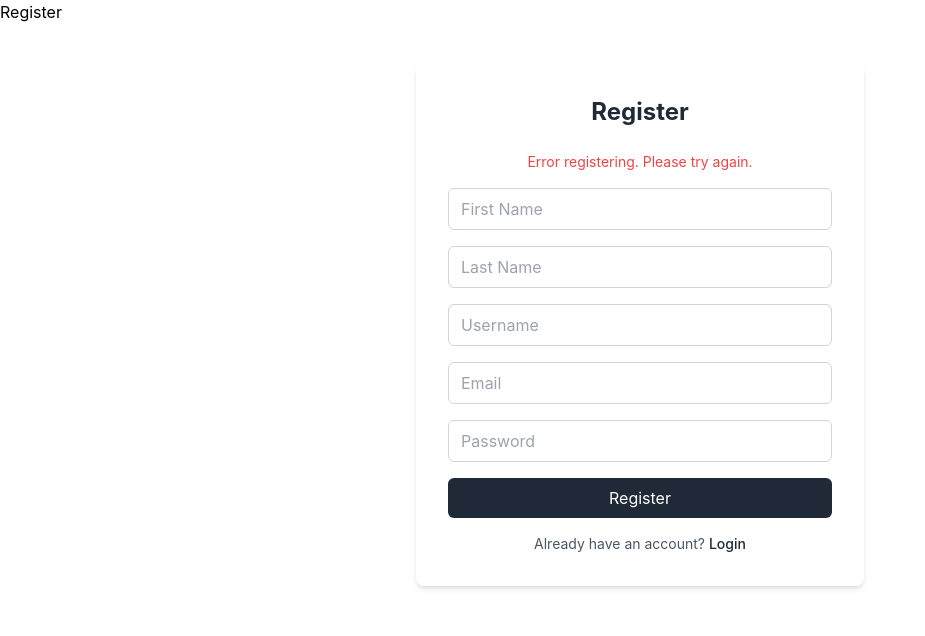
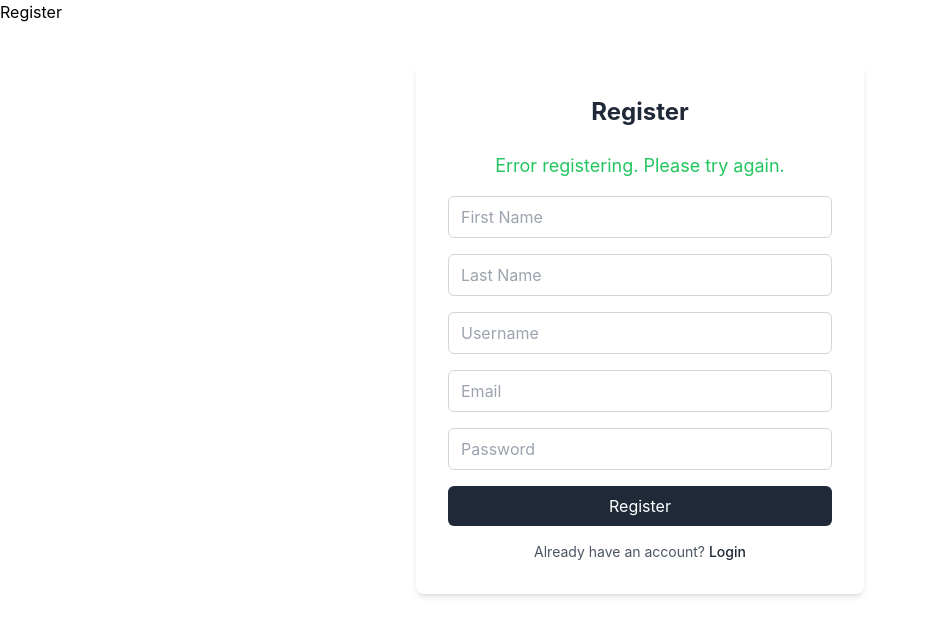
Before and after one commit to RohitKr9/social-connect-front, a React (Create React App) app: page /register in a window 1280 px wide. Both pictures are taken after a click on the button "Register". Shown: the top 636 px of the page, without its empty margins (0-925 px from the left). Built offline with nearby package versions, Linux system fonts and the light colour scheme; no server answers.

Commit message:
Add user message to verify link

```diff
--- a/src/components/Auth/Register.js
+++ b/src/components/Auth/Register.js
@@ -28,8 +28,8 @@ const Register = () => {
         body: JSON.stringify(formData)
       });
       const data = await response.json();
-      setMessage(data.message || 'Registration successful! Please verify your email.');
-      if (response.ok) navigate('/login');
+      setMessage(data.message || 'Registration successful! Please verify your email and Login.');
+      // if (response.ok) navigate('/login');
     } catch (error) {
       console.error('Registration error:', error);
       setMessage('Error registering. Please try again.');
@@ -39,7 +39,7 @@ const Register = () => {
   return (
     <div className="bg-white p-8 rounded-lg shadow-md w-full max-w-md mx-auto mt-10">
       <h2 className="text-2xl font-bold text-gray-800 mb-6 text-center">Register</h2>
-      {message && <p className="text-red-500 text-sm mb-4 text-center">{message}</p>}
+      {message && <p className="text-green-500 text-lg mb-4 text-center">{message}</p>}
       <form className="space-y-4">
         <div>
           <input
```
